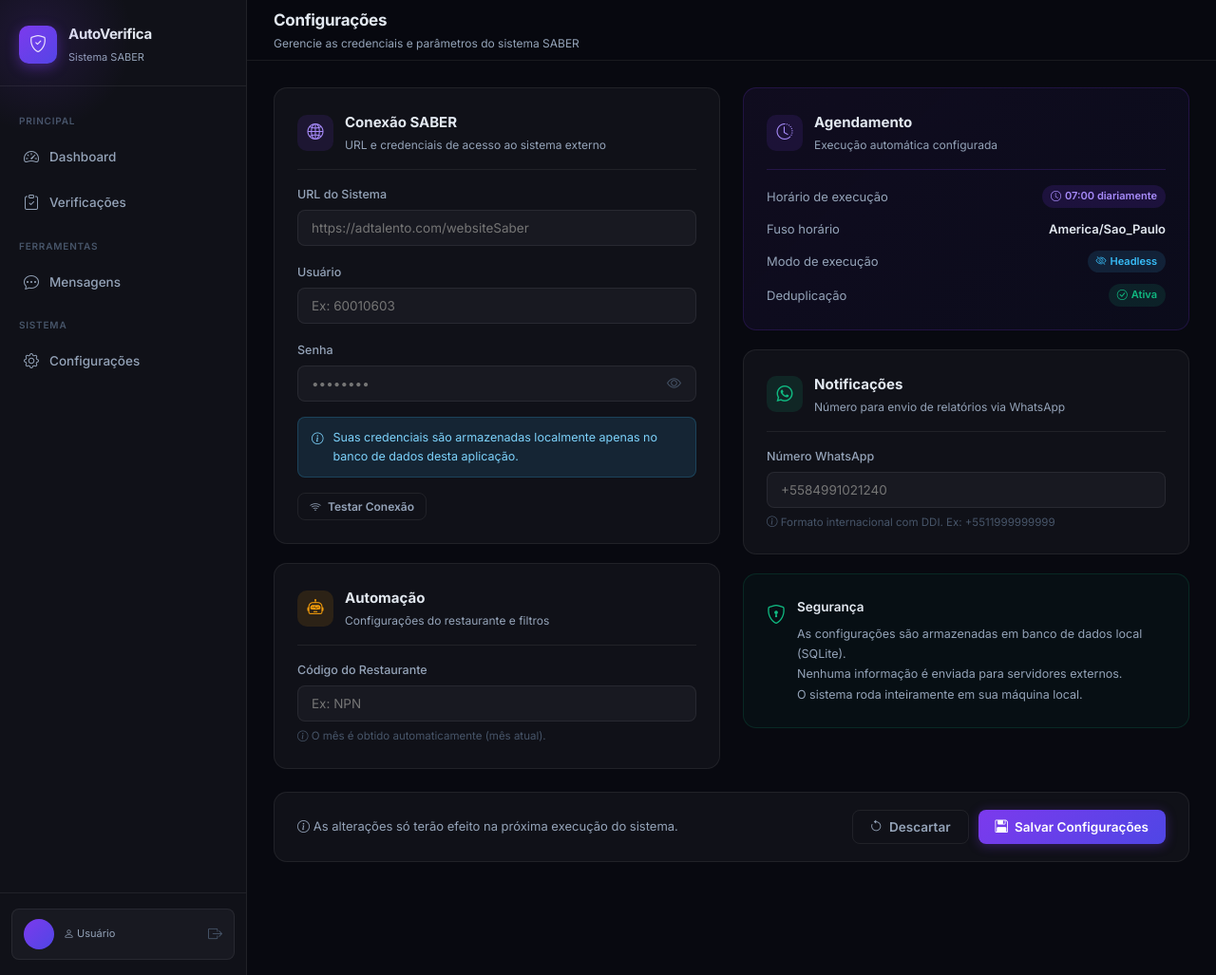
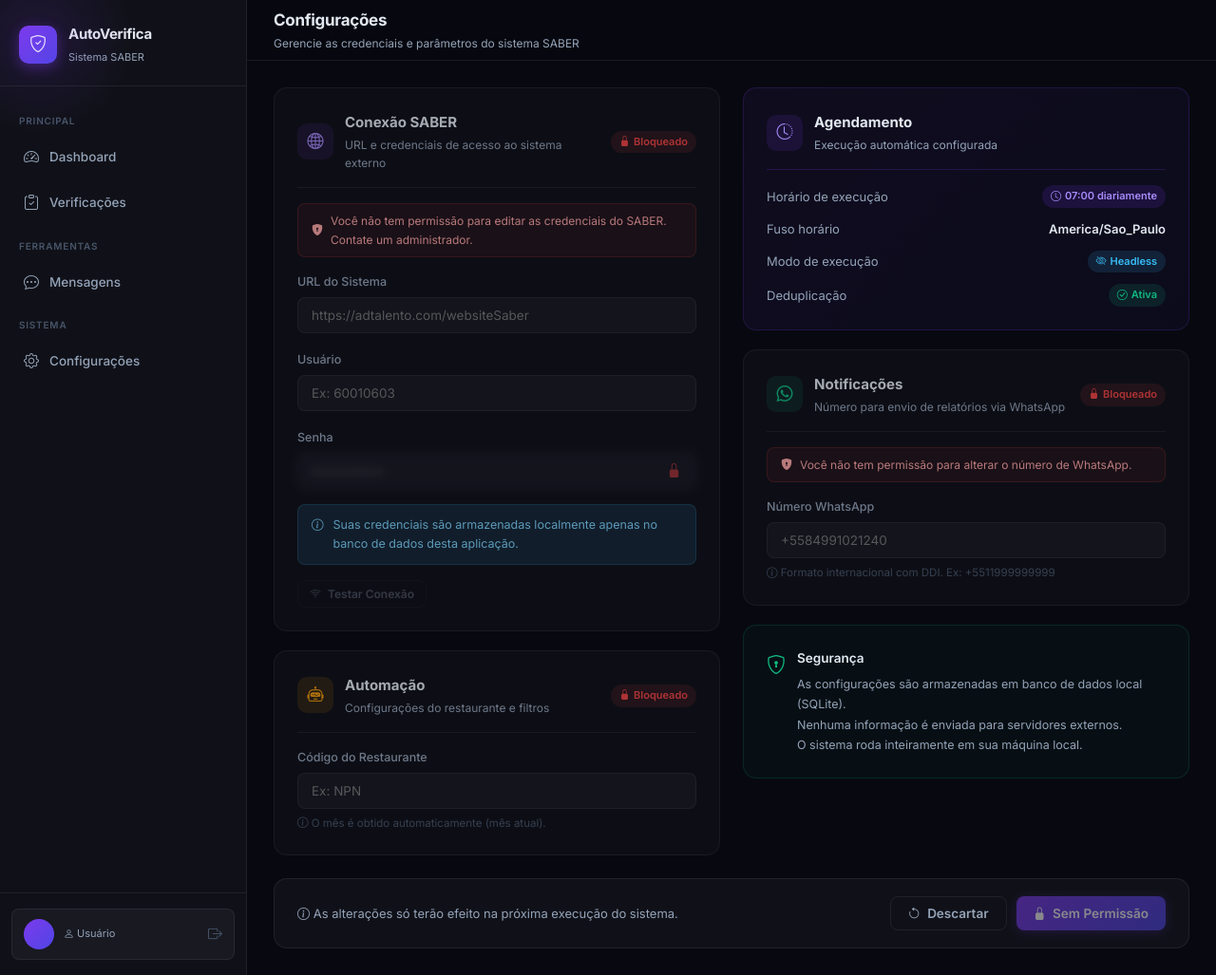
Before and after one commit to Carb0n98/Automatizador-Saber, a Flask app: template web/templates/configuracoes/index.html in a window 1280 px wide. Shown: the whole page at 95% size. Run offline with Flask 3, Linux system fonts and the light colour scheme; the template is opened without the code that fills it, so the values that code supplies are empty.

Commit message:
feat: bloquear visualmente credenciais SABER para usuarios sem permissao

```diff
--- a/web/configuracoes/routes.py
+++ b/web/configuracoes/routes.py
@@ -19,6 +19,8 @@ def index():
     return render_template('configuracoes/index.html',
         active='configuracoes',
         config=campos,
+        can_saber=current_user.has_perm('editar_credenciais_saber'),
+        can_tel=current_user.has_perm('editar_telefone'),
     )
 
 
--- a/web/templates/configuracoes/index.html
+++ b/web/templates/configuracoes/index.html
@@ -26,49 +26,81 @@
 }
 
 .section-icon {
-  width: 38px;
-  height: 38px;
+  width: 38px; height: 38px;
   border-radius: 10px;
-  display: flex;
-  align-items: center;
-  justify-content: center;
-  font-size: 17px;
-  flex-shrink: 0;
+  display: flex; align-items: center; justify-content: center;
+  font-size: 17px; flex-shrink: 0;
 }
 .icon-purple { background: rgba(124,58,237,0.12); color: var(--primary-l); }
-.icon-green  { background: var(--success-bg);       color: var(--success); }
-.icon-amber  { background: var(--warning-bg);        color: var(--warning); }
+.icon-green  { background: var(--success-bg);      color: var(--success); }
+.icon-amber  { background: var(--warning-bg);       color: var(--warning); }
 
 .section-title { font-size: 15px; font-weight: 700; color: var(--text); }
 .section-sub   { font-size: 12px; color: var(--text-m); margin-top: 2px; }
 
+/* ── Password show/hide toggle ── */
 .pw-wrap { position: relative; }
 .pw-wrap input { padding-right: 44px; }
 .pw-toggle {
   position: absolute;
   right: 12px; top: 50%;
   transform: translateY(-50%);
-  background: none;
-  border: none;
-  color: var(--text-d);
-  cursor: pointer;
-  font-size: 15px;
-  padding: 4px;
-  transition: color 0.15s;
-  line-height: 1;
+  background: none; border: none;
+  color: var(--text-d); cursor: pointer;
+  font-size: 15px; padding: 4px;
+  transition: color 0.15s; line-height: 1;
 }
 .pw-toggle:hover { color: var(--text-m); }
 
+/* ── LOCKED section styles ── */
+.section-locked {
+  position: relative;
+  opacity: 0.72;
+}
+
+/* Lock banner across top of card */
+.lock-banner {
+  display: flex; align-items: center; gap: 8px;
+  background: rgba(239,68,68,0.08);
+  border: 1px solid rgba(239,68,68,0.2);
+  border-radius: var(--radius-sm);
+  padding: 8px 14px;
+  font-size: 12px;
+  color: #fca5a5;
+  margin-bottom: 16px;
+}
+
+/* Disabled-looking input */
+.locked-input {
+  background: var(--surface-2) !important;
+  color: var(--text-d) !important;
+  border-color: var(--border) !important;
+  cursor: not-allowed !important;
+  pointer-events: none;
+}
+
+/* Blurred password — cannot be read */
+.pw-blur {
+  filter: blur(5px);
+  user-select: none;
+  pointer-events: none;
+  letter-spacing: 2px;
+}
+
+/* Disabled button */
+.btn-locked {
+  opacity: 0.4;
+  cursor: not-allowed !important;
+  pointer-events: none;
+}
+
 .info-row {
-  display: flex;
-  align-items: flex-start;
-  gap: 10px;
+  display: flex; align-items: flex-start; gap: 10px;
   padding: 11px 14px;
   background: var(--info-bg);
   border: 1px solid rgba(56,189,248,0.2);
   border-radius: var(--radius-sm);
-  font-size: 12.5px;
-  color: #7dd3fc;
+  font-size: 12.5px; color: #7dd3fc;
 }
 
 .save-bar {
@@ -76,13 +108,10 @@
   border: 1px solid var(--border);
   border-radius: var(--radius);
   padding: 18px 24px;
-  display: flex;
-  align-items: center;
-  justify-content: space-between;
-  gap: 16px;
+  display: flex; align-items: center;
+  justify-content: space-between; gap: 16px;
   margin-top: 24px;
 }
-
 .save-bar p { font-size: 13px; color: var(--text-m); }
 
 @media (max-width: 900px) {
@@ -99,28 +128,43 @@
   <div class="settings-section">
 
     <!-- SABER Connection -->
-    <div class="card">
+    <div class="card {% if not can_saber %}section-locked{% endif %}">
       <div class="section-header">
         <div class="section-icon icon-purple"><i class="bi bi-globe2"></i></div>
         <div>
           <div class="section-title">Conexão SABER</div>
           <div class="section-sub">URL e credenciais de acesso ao sistema externo</div>
         </div>
+        {% if not can_saber %}
+        <div style="margin-left:auto">
+          <span class="badge badge-danger"><i class="bi bi-lock-fill"></i> Bloqueado</span>
+        </div>
+        {% endif %}
       </div>
       <hr style="border:none;border-top:1px solid var(--border);margin:16px 0"/>
+
+      {% if not can_saber %}
+      <div class="lock-banner">
+        <i class="bi bi-shield-lock-fill"></i>
+        Você não tem permissão para editar as credenciais do SABER.
+        Contate um administrador.
+      </div>
+      {% endif %}
 
       <div class="form-group">
         <label for="saber_url">URL do Sistema</label>
         <input type="text" id="saber_url" name="saber_url"
                value="{{ config.saber_url }}"
-               placeholder="https://adtalento.com/websiteSaber"/>
+               placeholder="https://adtalento.com/websiteSaber"
+               {% if not can_saber %}class="locked-input" disabled{% endif %}/>
       </div>
 
       <div class="form-group">
         <label for="saber_usuario">Usuário</label>
         <input type="text" id="saber_usuario" name="saber_usuario"
                value="{{ config.saber_usuario }}"
-               placeholder="Ex: 60010603" autocomplete="off"/>
+               placeholder="Ex: 60010603" autocomplete="off"
+               {% if not can_saber %}class="locked-input" disabled{% endif %}/>
       </div>
 
       <div class="form-group" style="margin-bottom:0">
@@ -128,10 +172,18 @@
         <div class="pw-wrap">
           <input type="password" id="saber_senha" name="saber_senha"
                  value="{{ config.saber_senha }}"
-                 placeholder="••••••••" autocomplete="new-password"/>
+                 placeholder="••••••••" autocomplete="new-password"
+                 {% if not can_saber %}class="locked-input pw-blur" disabled{% endif %}/>
+          {% if can_saber %}
           <button type="button" class="pw-toggle" data-target="saber_senha">
             <i class="bi bi-eye"></i>
           </button>
+          {% else %}
+          <!-- Ícone de cadeado no lugar do olho quando bloqueado -->
+          <span class="pw-toggle" style="cursor:not-allowed;pointer-events:none">
+            <i class="bi bi-lock-fill" style="color:var(--danger);opacity:0.6"></i>
+          </span>
+          {% endif %}
         </div>
       </div>
 
@@ -141,20 +193,27 @@
       </div>
 
       <div style="margin-top:16px">
-        <button type="button" class="btn btn-ghost btn-sm" onclick="testarConexao()">
+        <button type="button"
+                class="btn btn-ghost btn-sm {% if not can_saber %}btn-locked{% endif %}"
+                onclick="testarConexao()">
           <i class="bi bi-wifi"></i> Testar Conexão
         </button>
       </div>
     </div>
 
     <!-- Automation -->
-    <div class="card">
+    <div class="card {% if not can_saber %}section-locked{% endif %}">
       <div class="section-header">
         <div class="section-icon icon-amber"><i class="bi bi-robot"></i></div>
         <div>
           <div class="section-title">Automação</div>
           <div class="section-sub">Configurações do restaurante e filtros</div>
         </div>
+        {% if not can_saber %}
+        <div style="margin-left:auto">
+          <span class="badge badge-danger"><i class="bi bi-lock-fill"></i> Bloqueado</span>
+        </div>
+        {% endif %}
       </div>
       <hr style="border:none;border-top:1px solid var(--border);margin:16px 0"/>
 
@@ -162,7 +221,8 @@
         <label for="restaurante">Código do Restaurante</label>
         <input type="text" id="restaurante" name="restaurante"
                value="{{ config.restaurante }}"
-               placeholder="Ex: NPN"/>
+               placeholder="Ex: NPN"
+               {% if not can_saber %}class="locked-input" disabled{% endif %}/>
         <div style="font-size:11.5px;color:var(--text-d);margin-top:6px">
           <i class="bi bi-info-circle"></i>
           O mês é obtido automaticamente (mês atual).
@@ -206,21 +266,34 @@
     </div>
 
     <!-- Notifications -->
-    <div class="card">
+    <div class="card {% if not can_tel %}section-locked{% endif %}">
       <div class="section-header">
         <div class="section-icon icon-green"><i class="bi bi-whatsapp"></i></div>
         <div>
           <div class="section-title">Notificações</div>
           <div class="section-sub">Número para envio de relatórios via WhatsApp</div>
         </div>
+        {% if not can_tel %}
+        <div style="margin-left:auto">
+          <span class="badge badge-danger"><i class="bi bi-lock-fill"></i> Bloqueado</span>
+        </div>
+        {% endif %}
       </div>
       <hr style="border:none;border-top:1px solid var(--border);margin:16px 0"/>
+
+      {% if not can_tel %}
+      <div class="lock-banner">
+        <i class="bi bi-shield-lock-fill"></i>
+        Você não tem permissão para alterar o número de WhatsApp.
+      </div>
+      {% endif %}
 
       <div class="form-group" style="margin-bottom:0">
         <label for="telefone">Número WhatsApp</label>
         <input type="text" id="telefone" name="telefone"
                value="{{ config.telefone }}"
-               placeholder="+5584991021240"/>
+               placeholder="+5584991021240"
+               {% if not can_tel %}class="locked-input" disabled{% endif %}/>
         <div style="font-size:11.5px;color:var(--text-d);margin-top:6px">
           <i class="bi bi-info-circle"></i>
           Formato internacional com DDI. Ex: +5511999999999
@@ -253,9 +326,15 @@
     <button type="button" class="btn btn-ghost" onclick="location.reload()">
       <i class="bi bi-arrow-counterclockwise"></i> Descartar
     </button>
+    {% if can_saber or can_tel %}
     <button type="button" class="btn btn-primary" id="btnSalvar" onclick="salvarConfigs()">
       <i class="bi bi-floppy2"></i> Salvar Configurações
     </button>
+    {% else %}
+    <button type="button" class="btn btn-primary btn-locked" disabled title="Sem permissão para salvar">
+      <i class="bi bi-lock-fill"></i> Sem Permissão
+    </button>
+    {% endif %}
   </div>
 </div>
 </form>
@@ -263,10 +342,11 @@
 
 {% block extra_js %}
 <script>
-// Toggle password visibility
-document.querySelectorAll('.pw-toggle').forEach(btn => {
+// Toggle password visibility (apenas se não estiver bloqueado)
+document.querySelectorAll('.pw-toggle[data-target]').forEach(btn => {
   btn.addEventListener('click', function() {
     const inp = document.getElementById(this.dataset.target);
+    if (!inp || inp.disabled) return;
     const icon = this.querySelector('i');
     if (inp.type === 'password') {
       inp.type = 'text';
```
